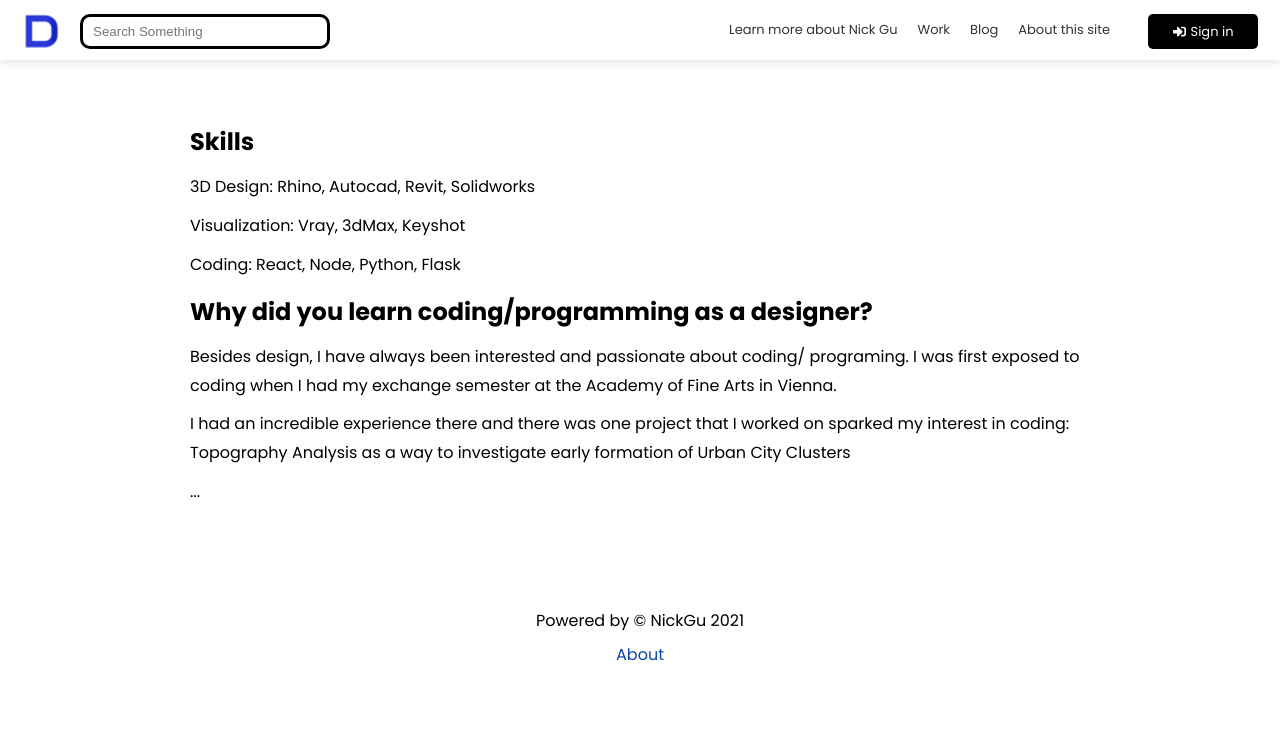
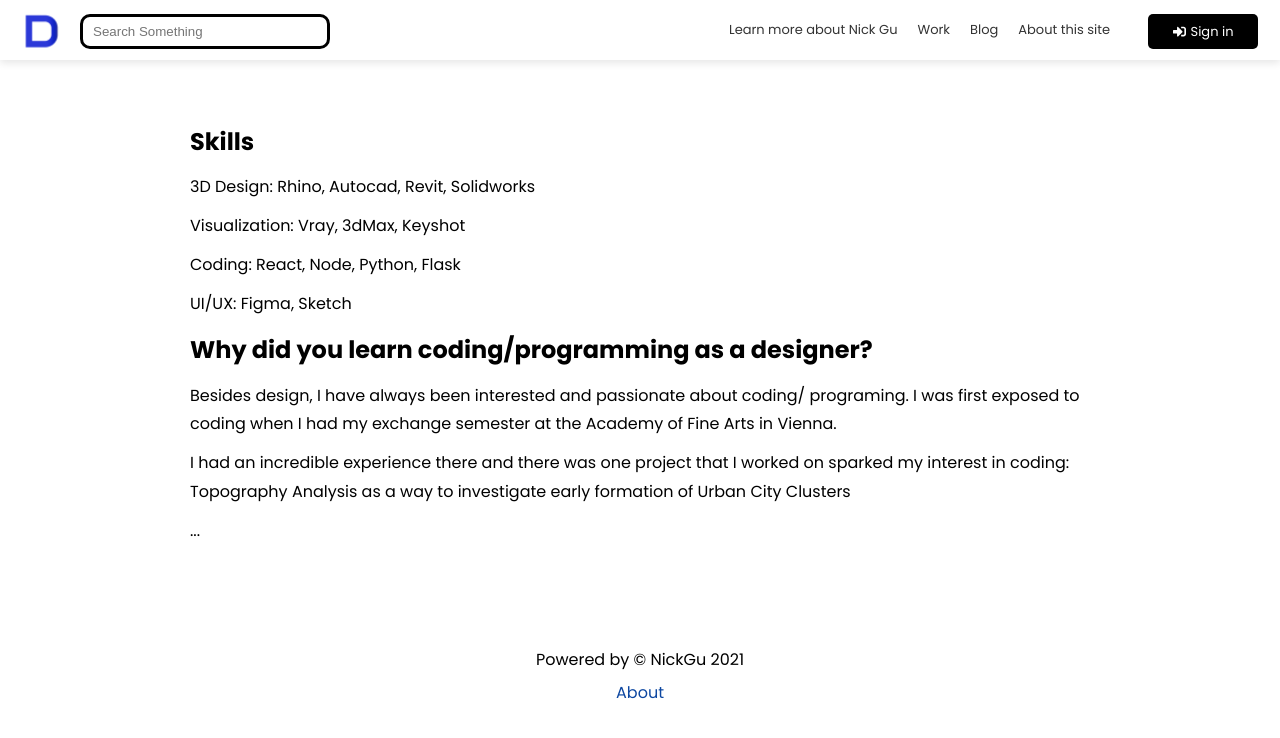
Before and after one commit to nickgu315/nickgu_frontend2, a Next.js app: page /learnmore in a window 1280 px wide. Shown: the top 738 px of the page. Built offline with nearby package versions, Linux system fonts and the light colour scheme; no server answers.

Commit message:
learnmore content

```diff
--- a/pages/learnmore.js
+++ b/pages/learnmore.js
@@ -7,6 +7,7 @@ export default function LearnMore() {
       <p>3D Design: Rhino, Autocad, Revit, Solidworks</p>
       <p>Visualization: Vray, 3dMax, Keyshot</p>
       <p>Coding: React, Node, Python, Flask</p>
+      <p>UI/UX: Figma, Sketch</p>
 
       <h2>Why did you learn coding/programming as a designer?</h2>
       <p>Besides design, I have always been interested and passionate about coding/ programing. I was first exposed to coding when I  had my exchange semester at the Academy of Fine Arts in Vienna.</p>
```
